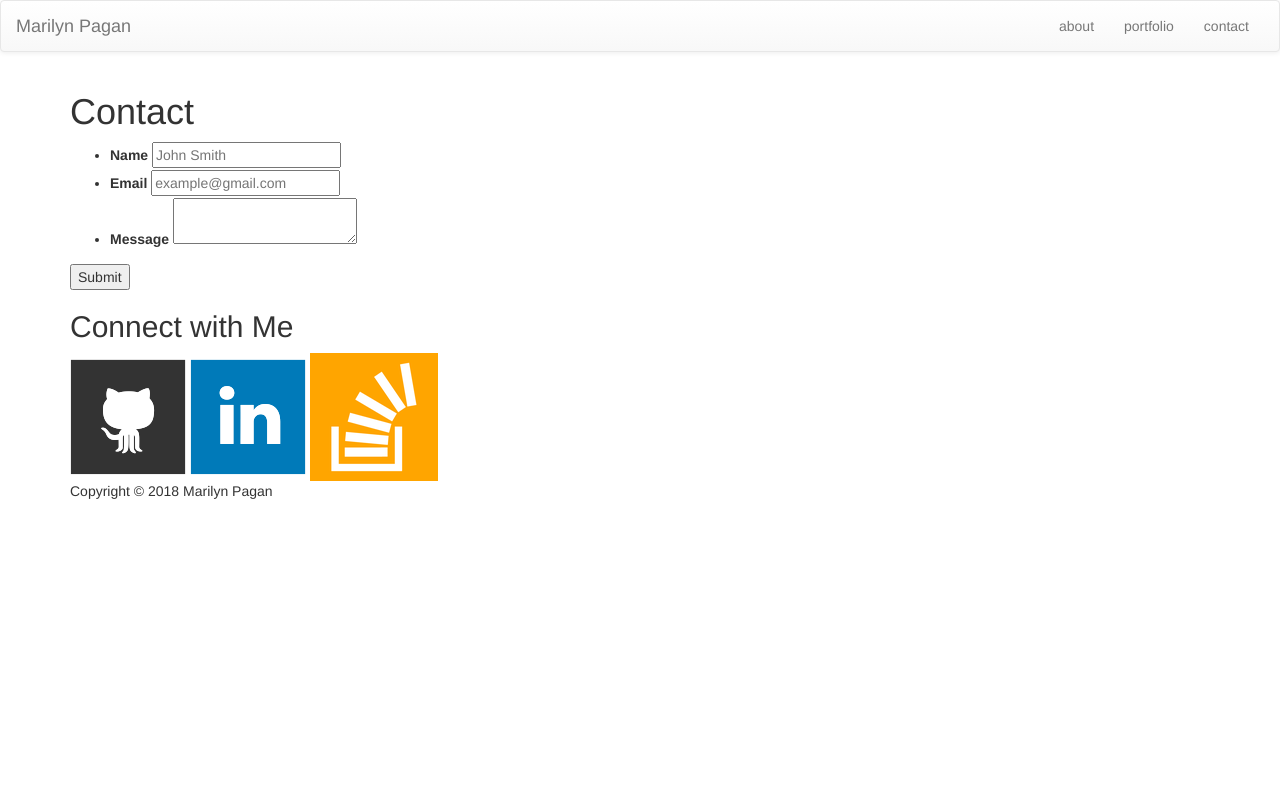
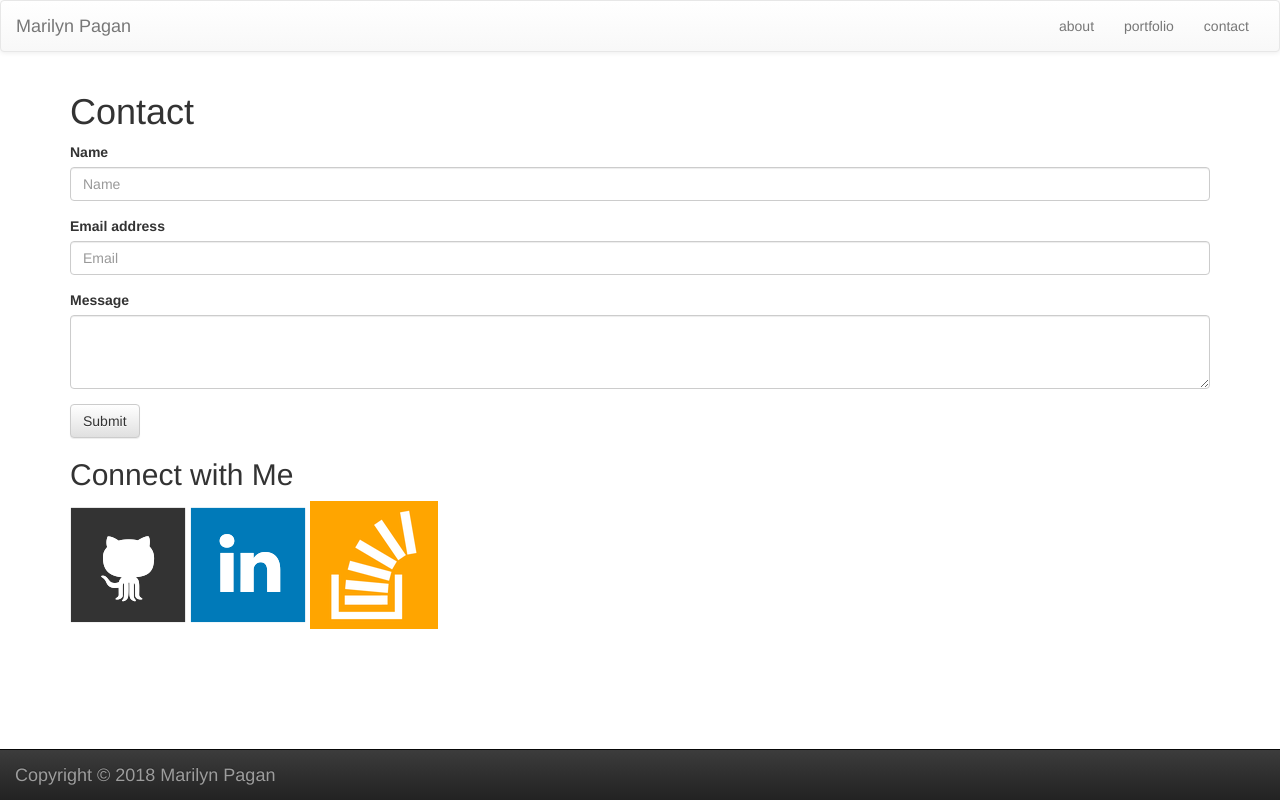
Before and after one commit to mpagan6/Bootstrap-Portfolio, a plain HTML site: page contact.html in a window 1280 px wide. Drawn offline with nearby package versions, Linux system fonts and the light colour scheme.

Commit message:
"update"

```diff
--- a/assets/css/style.css
+++ b/assets/css/style.css
@@ -72,13 +72,13 @@ h3 {
   font-weight: 700;
   line-height: 90px;
   color: #fff;
-  text-align: center;
+  text-align: right;
   text-decoration: none;
   background: #4aaaa5;
 }
 
 nav {
-  float: right;
+  float: left;
   margin-top: 25px;
 }
 
--- a/contact.html
+++ b/contact.html
@@ -53,22 +53,24 @@
     <section class="main-section">
       <h1>Contact</h1>
 
-      <form id="contact-form">
-        <ul>
-          <li>
-            <label for="name">Name</label>
-            <input type="text" id="name" name="name" placeholder="John Smith" required="required">
-          </li>
-          <li>
-            <label for="email">Email</label>
-            <input type="email" id="email" name="email" placeholder="example@gmail.com" required="required">
-          </li>
-          <li>
-            <label for="message">Message</label>
-            <textarea id="message" name="message" required="required"></textarea>
-          </li>
-        </ul>
-        <input type="submit">
+
+      <form>
+        <div class="form-group">
+
+
+          <label for="name">Name</label>
+          <input type="text" class="form-control" id="Name" placeholder="Name" required="required">
+        </div>
+        <div class="form-group">
+          <label for="exampleInputEmail1">Email address</label>
+          <input type="email" class="form-control" id="exampleInputEmail1" placeholder="Email">
+        </div>
+        <div class="form-group">
+          <label for="examplemessage">Message</label>
+          <textarea class="form-control" rows="3"></textarea>
+        </div>
+        <button type="submit" class="btn btn-default">Submit</button>
+
       </form>
 
     </section>
@@ -83,11 +85,11 @@
     </section>
   </div>
 
-  <footer>
-    <div class="container">
-      Copyright &copy; 2018 Marilyn Pagan
-    </div>
-  </footer>
+  <nav class="navbar navbar-inverse navbar-fixed-bottom">
+      <div class="navbar-header">
+        <a class="navbar-brand" href="#">Copyright &copy; 2018 Marilyn Pagan</a>
+      </div>
+
 
 
 
```
Also changed, not shown: index.html (+11 -15 lines), portfolio.html (+5 -5 lines).
